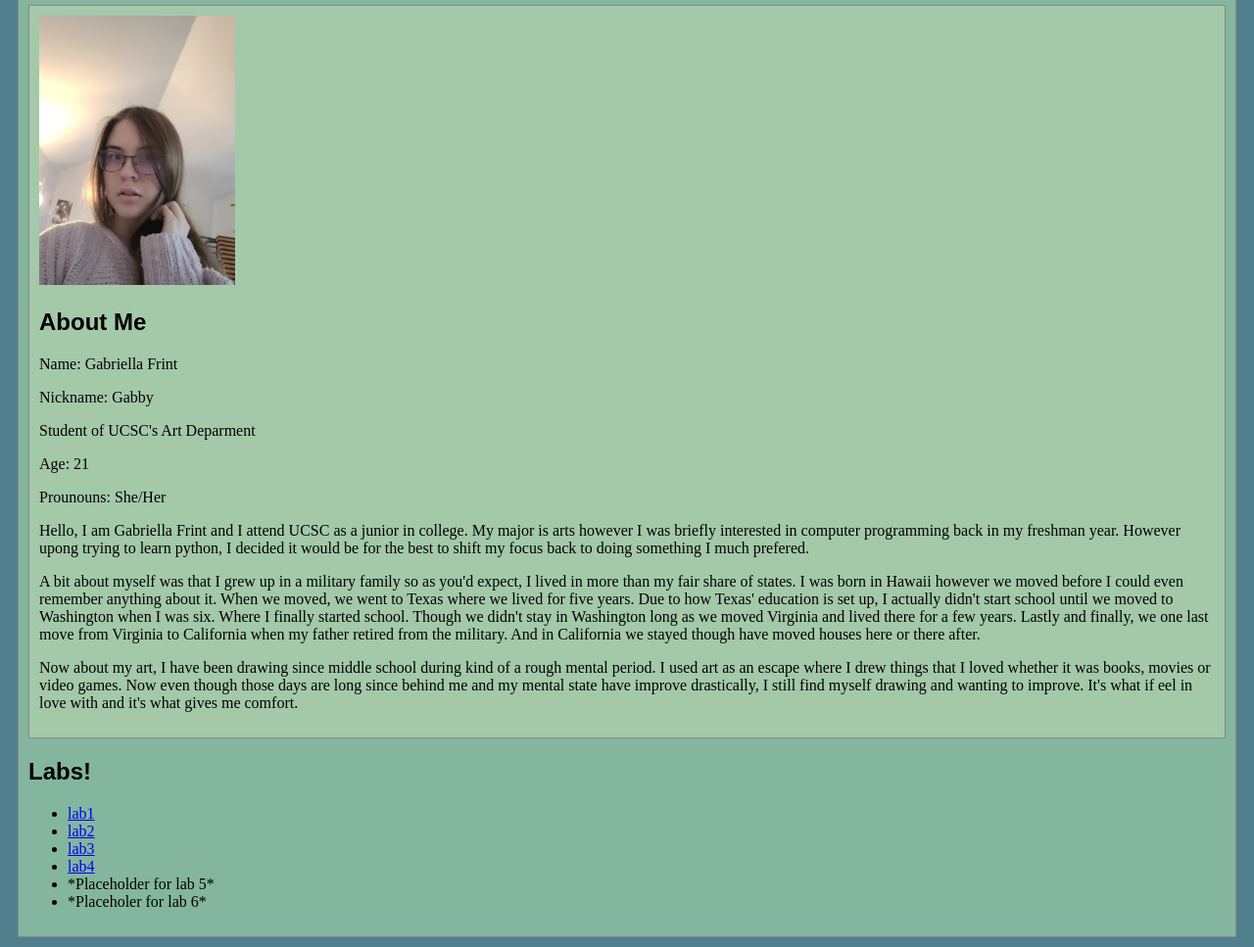
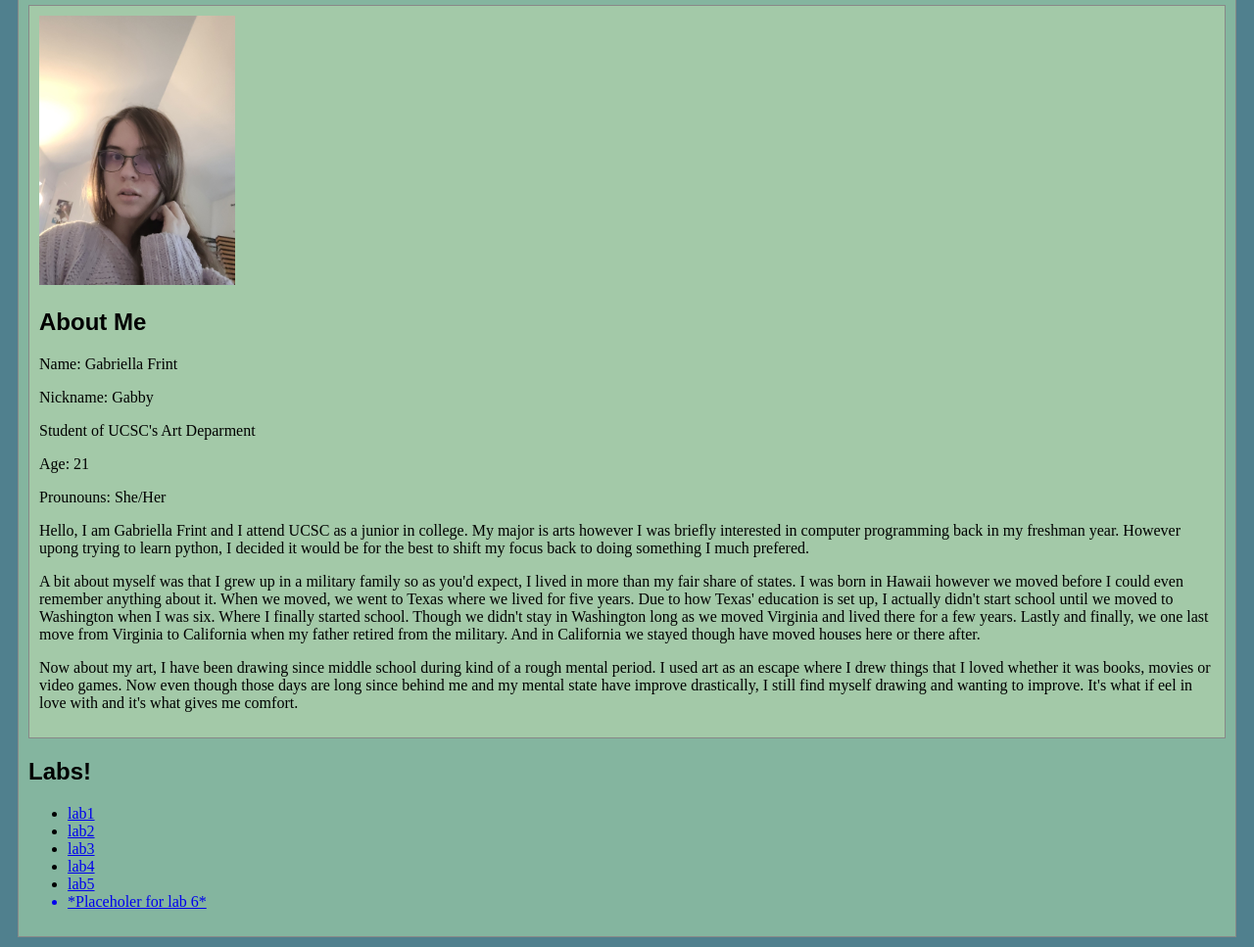
Before and after one commit to Gabbylf/art101, a plain HTML site: page index.html in a window 1280 px wide. Shown: the part 106-1073 px from the top of the page at 98% size. Drawn offline with Linux system fonts and the light colour scheme.

Commit message:
Something Meaningful idk

```diff
--- a/index.html
+++ b/index.html
@@ -43,7 +43,7 @@
 					<li><a href="https://gabbylf.github.io/art101/lab2/">lab2</a></li>
 					<li><a href="https://gabbylf.github.io/art101/lab3/">lab3</a></li>
 					<li> <a href="https://gabbylf.github.io/art101/lab4/">lab4</a></li>
-					<li> *Placeholder for lab 5*</li>
+					<li> <a href="https://gabbylf.github.io/art101/lab5/">lab5</li>
 					<li> *Placeholer for lab 6*</li>
 				</ul>
 			</div>
```
Also changed, not shown: lab3/index.html (+1 -1 lines), lab5/index.html (+1 -1 lines).
